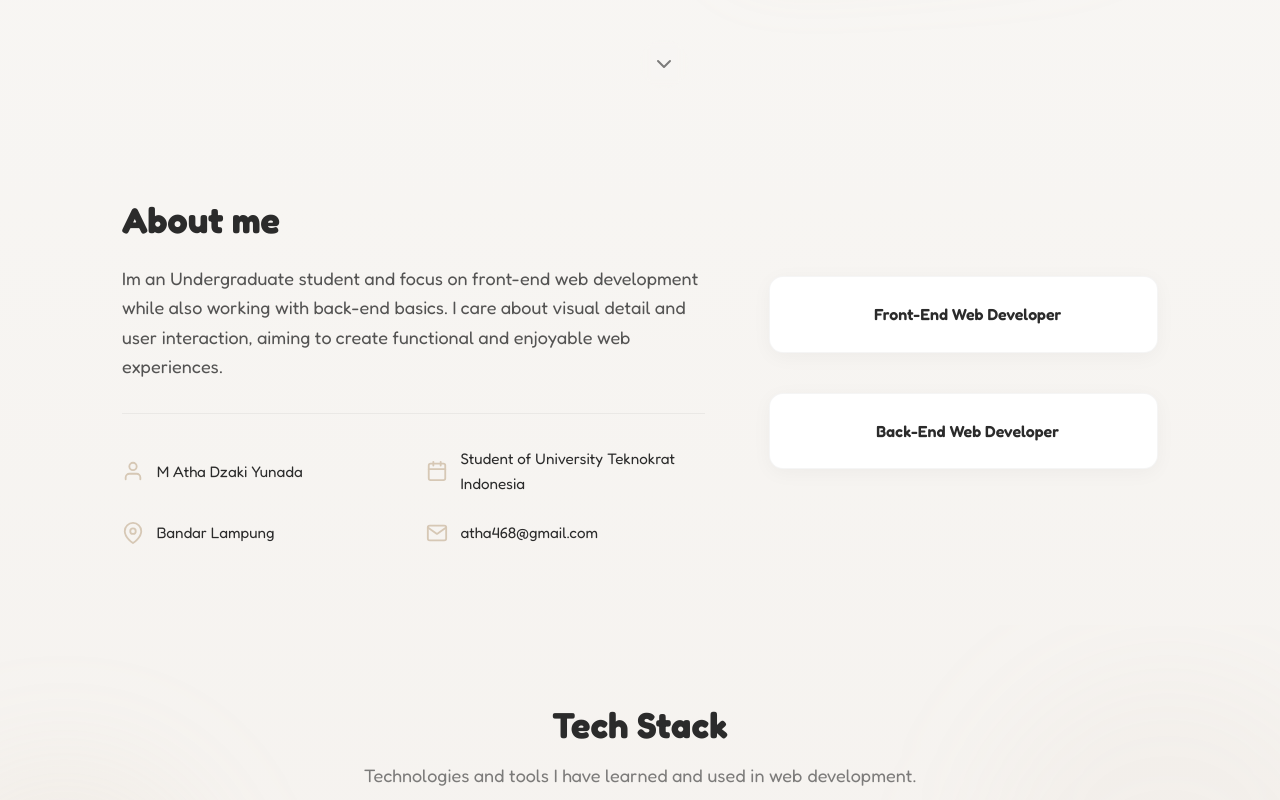
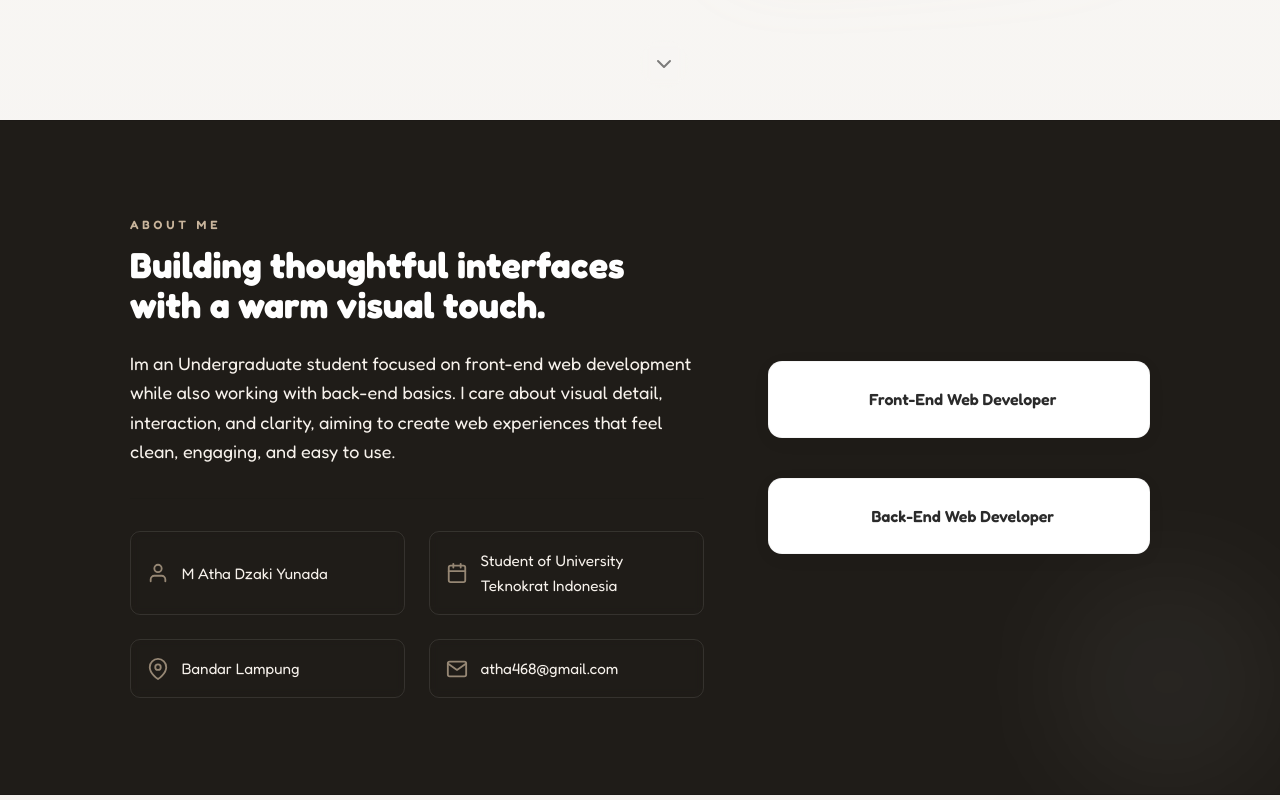
Before and after one commit to Thaakie/mathadzakiyunada, a React (Create React App) app: page / in a window 1280 px wide. Shown: the part 680-1480 px from the top of the page. Built offline with nearby package versions, Linux system fonts and the light colour scheme.

Commit message:
feat: fix about me style

```diff
--- a/src/components/About.jsx
+++ b/src/components/About.jsx
@@ -4,17 +4,47 @@ import { fadeInLeft, fadeInRight, fadeUp, staggerParent, viewport } from "../uti
 
 const About = () => {
   return (
-    <section id="about" className="py-20">
-      <div className="max-w-[1100px] mx-auto px-8 grid grid-cols-1 lg:grid-cols-[1.2fr_0.8fr] gap-16 items-start">
-        <motion.div className="about-content" variants={staggerParent(0.12)} initial="hidden" whileInView="visible" viewport={viewport}>
-          <motion.h2 variants={fadeUp} className="text-3xl md:text-4xl font-bold mb-6 text-[#2b2b2b]">
-            About me
+    <section
+      id="about"
+      className="relative overflow-hidden border-y border-black/10 bg-[#1f1c18] py-20 md:py-24 text-[#f7f2ec]"
+    >
+      <div className="absolute inset-0 pointer-events-none">
+        <div className="absolute -top-16 left-1/3 h-48 w-48 rounded-full bg-[#c9b59c]/12 blur-3xl" />
+        <div className="absolute bottom-0 right-0 h-56 w-56 rounded-full bg-white/5 blur-3xl" />
+      </div>
+
+      <div className="relative z-10 max-w-[1100px] mx-auto px-6 md:px-8 lg:px-10">
+        <div className="grid grid-cols-1 items-start gap-16 lg:grid-cols-[1.2fr_0.8fr]">
+          <motion.div
+            className="about-content"
+            variants={staggerParent(0.12)}
+            initial="hidden"
+            whileInView="visible"
+            viewport={viewport}
+          >
+            <motion.p
+              variants={fadeUp}
+              className="mb-3 text-xs font-semibold uppercase tracking-[0.32em] text-[#c9b59c]"
+            >
+              About Me
+            </motion.p>
+            <motion.h2
+              variants={fadeUp}
+              className="mb-6 text-3xl font-bold text-white md:text-4xl"
+            >
+              Building thoughtful interfaces with a warm visual touch.
             </motion.h2>
-          <motion.p variants={fadeUp} className="text-lg text-[#2b2b2b]/80 leading-relaxed mb-8">
-            Im an Undergraduate student and focus on front-end web development while also working with back-end basics. I care about visual detail and user interaction, aiming to create functional and enjoyable web experiences.
+            <motion.p
+              variants={fadeUp}
+              className="mb-8 max-w-2xl text-lg leading-relaxed text-white/74"
+            >
+              Im an Undergraduate student focused on front-end web development while also working with back-end basics. I care about visual detail, interaction, and clarity, aiming to create web experiences that feel clean, engaging, and easy to use.
             </motion.p>
 
-          <motion.div variants={staggerParent(0.1, 0.08)} className="personal-info-grid grid grid-cols-1 sm:grid-cols-2 gap-6 pt-6 border-t border-gray-100">
+            <motion.div
+              variants={staggerParent(0.1, 0.08)}
+              className="personal-info-grid grid grid-cols-1 gap-6 border-t border-white/12 pt-6 sm:grid-cols-2"
+            >
               <InfoItem icon={<UserIcon />} text="M Atha Dzaki Yunada" />
               <InfoItem icon={<CalendarIcon />} text="Student of University Teknokrat Indonesia" />
               <InfoItem icon={<LocationIcon />} text="Bandar Lampung" />
@@ -22,7 +52,13 @@ const About = () => {
             </motion.div>
           </motion.div>
 
-        <motion.div className="about-cards flex justify-center items-center flex-col gap-4 h-full" variants={staggerParent(0.14, 0.12)} initial="hidden" whileInView="visible" viewport={viewport}>
+          <motion.div
+            className="about-cards flex h-full flex-col items-center justify-center gap-4"
+            variants={staggerParent(0.14, 0.12)}
+            initial="hidden"
+            whileInView="visible"
+            viewport={viewport}
+          >
             <div className="w-full max-w-screen">
               <div className="pb-5">
                 <RoleCard title="Front-End Web Developer" />
@@ -33,19 +69,28 @@ const About = () => {
             </div>
           </motion.div>
         </div>
+      </div>
     </section>
   );
 };
 
 const InfoItem = ({ icon, text, href }) => (
-  <motion.div variants={fadeInLeft} className="info-item flex items-center gap-4 group cursor-default">
-    <div className="info-icon text-[#c9b59c] transition-transform duration-300 group-hover:scale-110">{icon}</div>
+  <motion.div
+    variants={fadeInLeft}
+    className="info-item group flex cursor-default items-center gap-4 rounded-[10px] border border-white/10 bg-white/4 px-4 py-4 backdrop-blur-sm"
+  >
+    <div className="info-icon text-[#c9b59c] transition-transform duration-300 group-hover:scale-110">
+      {icon}
+    </div>
     {href ? (
-      <a href={href} className="text-[#2b2b2b] no-underline transition-colors duration-300 hover:text-[#c9b59c]">
+      <a
+        href={href}
+        className="text-[#f7f2ec] no-underline transition-colors duration-300 hover:text-[#c9b59c]"
+      >
         {text}
       </a>
     ) : (
-      <span className="text-[#2b2b2b]">{text}</span>
+      <span className="text-[#f7f2ec]">{text}</span>
     )}
   </motion.div>
 );
@@ -53,13 +98,12 @@ const InfoItem = ({ icon, text, href }) => (
 const RoleCard = ({ title, emoji }) => (
   <motion.div
     variants={fadeInRight}
-    className="card group bg-white p-6 rounded-[10px] shadow-sm border border-[#2b2b2b]/12
-      font-semibold text-center transition-all duration-500 ease-out
-      hover:-translate-y-2 hover:shadow-xl hover:shadow-black/5 hover:border-transparent
-      cursor-default"
+    className="card group cursor-default rounded-[10px] border border-[#2b2b2b]/12 bg-[#f7f2ec] p-6 text-center font-semibold text-[#2b2b2b] shadow-sm transition-all duration-500 ease-out hover:-translate-y-2 hover:border-[#2b2b2b]/30 hover:shadow-xl hover:shadow-black/10"
     whileHover={{ y: -8 }}
   >
-    <span className="inline-block transition-transform duration-300 group-hover:scale-125 mr-2">{emoji}</span>
+    <span className="mr-2 inline-block transition-transform duration-300 group-hover:scale-125">
+      {emoji}
+    </span>
     {title}
   </motion.div>
 );
--- a/src/pages/WorksPage.jsx
+++ b/src/pages/WorksPage.jsx
@@ -1,8 +1,20 @@
 import React from "react";
+import { Link } from "react-router-dom";
 import Works from "../components/Works";
 
 const WorksPage = () => {
   return (
+    <section className="py-8 md:py-10">
+      <div className="max-w-[1100px] mx-auto px-4 md:px-8">
+        <Link
+          to="/#works"
+          className="inline-flex items-center gap-2 text-sm font-semibold text-[#7a6855] no-underline mb-4 hover:text-[#2b2b2b] transition-colors duration-300"
+        >
+          <span aria-hidden="true">&larr;</span>
+          Back to home works
+        </Link>
+      </div>
+
       <Works
         sectionId="works-page"
         title="All Works"
@@ -10,6 +22,7 @@ const WorksPage = () => {
         showPagination={false}
         showViewAll={false}
       />
+    </section>
   );
 };
 
```
Also changed, not shown: 11 other files (tests, documents, lock files or other folders). Lines whose indentation alone changed are shown as unchanged.
